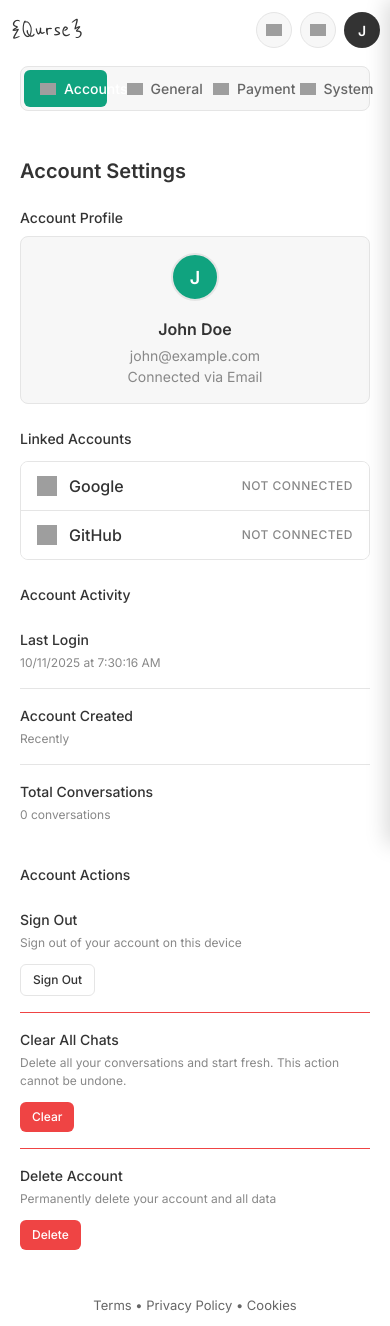
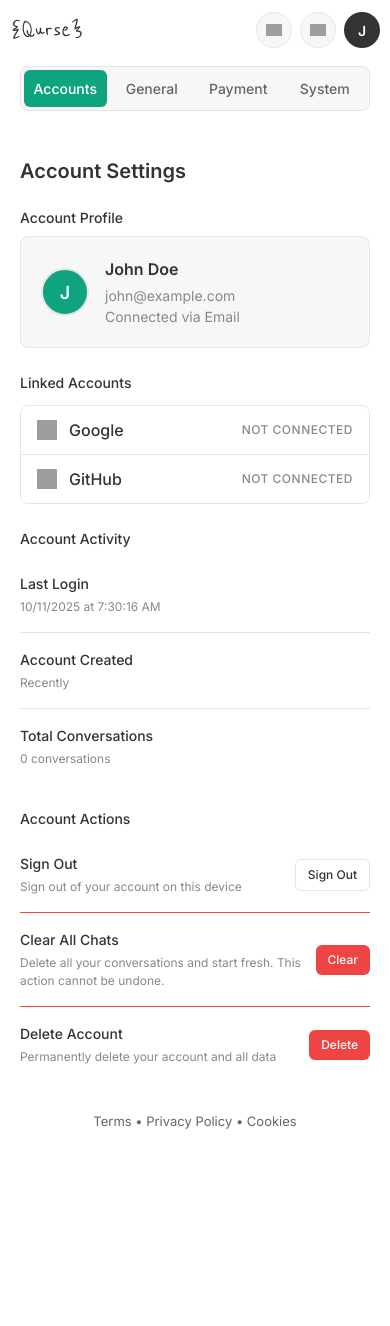
Before and after one commit to Srihar1-raman/qurseAI, a Next.js app: page /settings in a window 390 px wide. After the commit the page ends 1142 px from the top, so only its background shows below. Built offline with nearby package versions, Linux system fonts and the light colour scheme; grey boxes are pictures that could not be loaded.

Commit message:
mobile ui done

```diff
--- a/app/globals.css
+++ b/app/globals.css
@@ -893,7 +893,7 @@ body {
   }
 
   .main-input {
-    padding: 12px 100px 12px 12px !important;
+    padding: 12px 15px 50px 15px !important;
     font-size: 16px !important;
   }
 
@@ -973,11 +973,11 @@ body {
   transition: right 0.3s ease;
   display: flex;
   flex-direction: column;
-  box-shadow: -4px 0 20px var(--color-shadow-lg);
 }
 
 .history-sidebar.open {
   right: 0;
+  box-shadow: -4px 0 20px var(--color-shadow-lg);
 }
 
 .history-header {
@@ -1438,6 +1438,7 @@ body {
   font-size: 12px;
   color: var(--color-text-muted);
   margin-top: 4px;
+  margin-bottom: 12px;
   line-height: 1.4;
 }
 
@@ -1844,6 +1845,24 @@ body {
   margin: 0 0 20px 0;
 }
 
+/* ArXiv icon size fix */
+.arxiv-icon {
+  width: 16px !important;
+  height: 16px !important;
+  max-width: 16px !important;
+  max-height: 16px !important;
+  object-fit: contain !important;
+}
+
+/* ArXiv icon size fix for smaller icons */
+.arxiv-icon-sm {
+  width: 14px !important;
+  height: 14px !important;
+  max-width: 14px !important;
+  max-height: 14px !important;
+  object-fit: contain !important;
+}
+
 /* Mobile responsive for settings */
 @media (max-width: 768px) {
   .settings-section h2 {
@@ -1851,19 +1870,29 @@ body {
   }
 
   .account-info {
-    flex-direction: column;
-    text-align: center;
-    padding: 16px;
+    flex-direction: row;
+    text-align: left;
+    padding: 20px;
   }
 
   .settings-item {
-    flex-direction: column;
-    align-items: flex-start;
+    flex-direction: row;
+    align-items: center;
     gap: 12px;
   }
 
   .settings-textarea-actions {
-    flex-direction: column;
+    flex-direction: row;
+    justify-content: flex-end;
+  }
+
+  /* Hide icons in tabs on mobile and center text */
+  .info-tab .icon {
+    display: none;
+  }
+
+  .info-tab {
+    justify-content: center;
   }
 
   .theme-options {
--- a/components/homepage/MainInput.tsx
+++ b/components/homepage/MainInput.tsx
@@ -134,7 +134,7 @@ export default function MainInput() {
           onChange={(e) => setInputValue(e.target.value)}
           onKeyPress={handleKeyPress}
           style={{
-            padding: (isMultiline || isMobile) ? '12px 15px 50px 15px' : '12px 96px 12px 16px',
+            padding: (isMultiline || isMobile) ? '12px 15px 60px 15px' : '12px 96px 12px 16px',
             borderRadius: '20px',
             border: 'none',
             fontSize: '16px',
@@ -153,11 +153,6 @@ export default function MainInput() {
             zIndex: 3, // Ensure text is above background strip and buttons
           }}
         />
-
-        {/* Background strip for multiline mode */}
-        {(isMultiline || isMobile) && (
-          <div className="homepage-buttons-background show"></div>
-        )}
 
         {/* Buttons - position changes based on mode */}
         {!(isMultiline || isMobile) ? (
--- a/components/homepage/WebSearchSelector.tsx
+++ b/components/homepage/WebSearchSelector.tsx
@@ -108,7 +108,7 @@ export default function WebSearchSelector({ selectedOption, onSelectOption }: We
               >
                 <span>{option.name}</span>
                 <div className={cn(
-                  "w-[9px] h-[9px] rounded flex items-center justify-center flex-shrink-0",
+                  "w-[16px] h-[16px] rounded flex items-center justify-center flex-shrink-0",
                   isSelected
                     ? "bg-white/10 border border-white/20 opacity-100"
                     : "bg-muted/50 border border-border/50 opacity-70"
```
